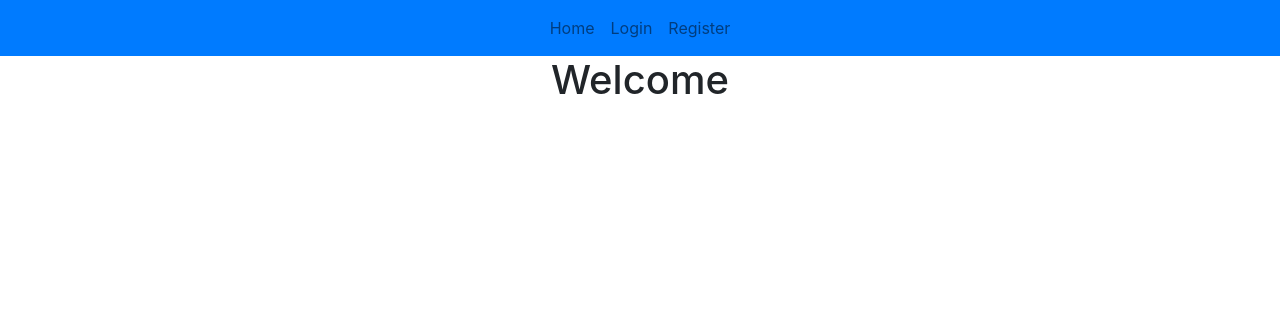
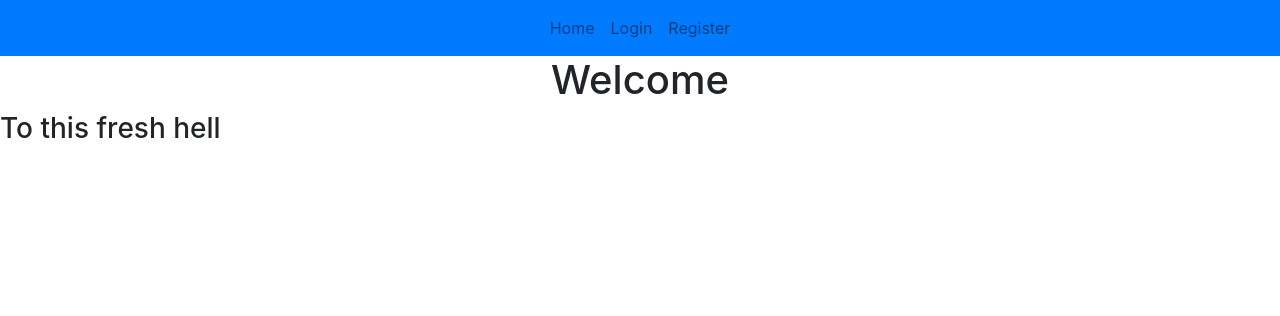
Before and after one commit to pranavmodx/Yaafa-, a Flask app: page / in a window 1280 px wide. Shown: the top 316 px of the page. Run offline with Flask 2, Linux system fonts and the light colour scheme; some libraries are stand-ins or nearby versions.

Commit message:
new intro line

```diff
--- a/Hackathon/hackathon_app/templates/home.html
+++ b/Hackathon/hackathon_app/templates/home.html
@@ -2,6 +2,7 @@
 {% block content %}
     <div class="wrapper">
         <h1>Welcome</h1>
+        <h3>To this fresh hell <h3>
     </div>
 
 {% endblock content %}
```
